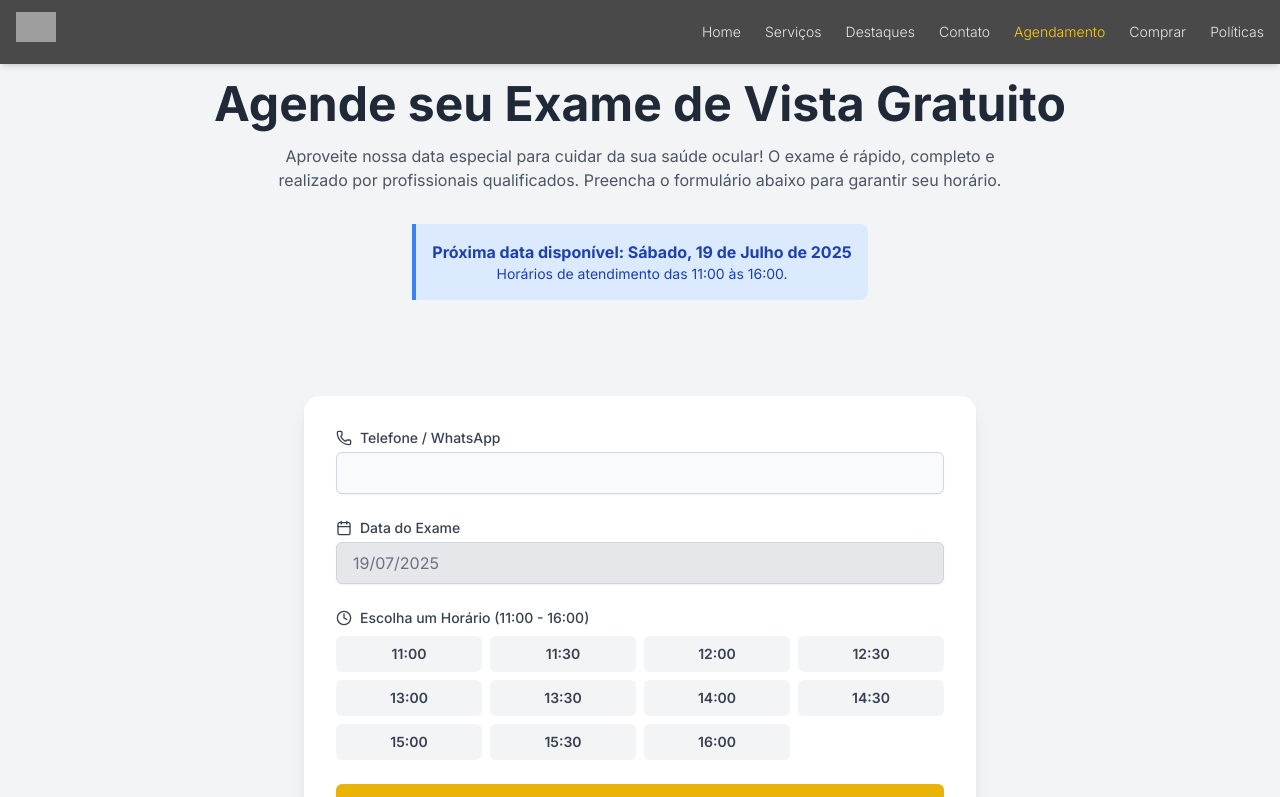
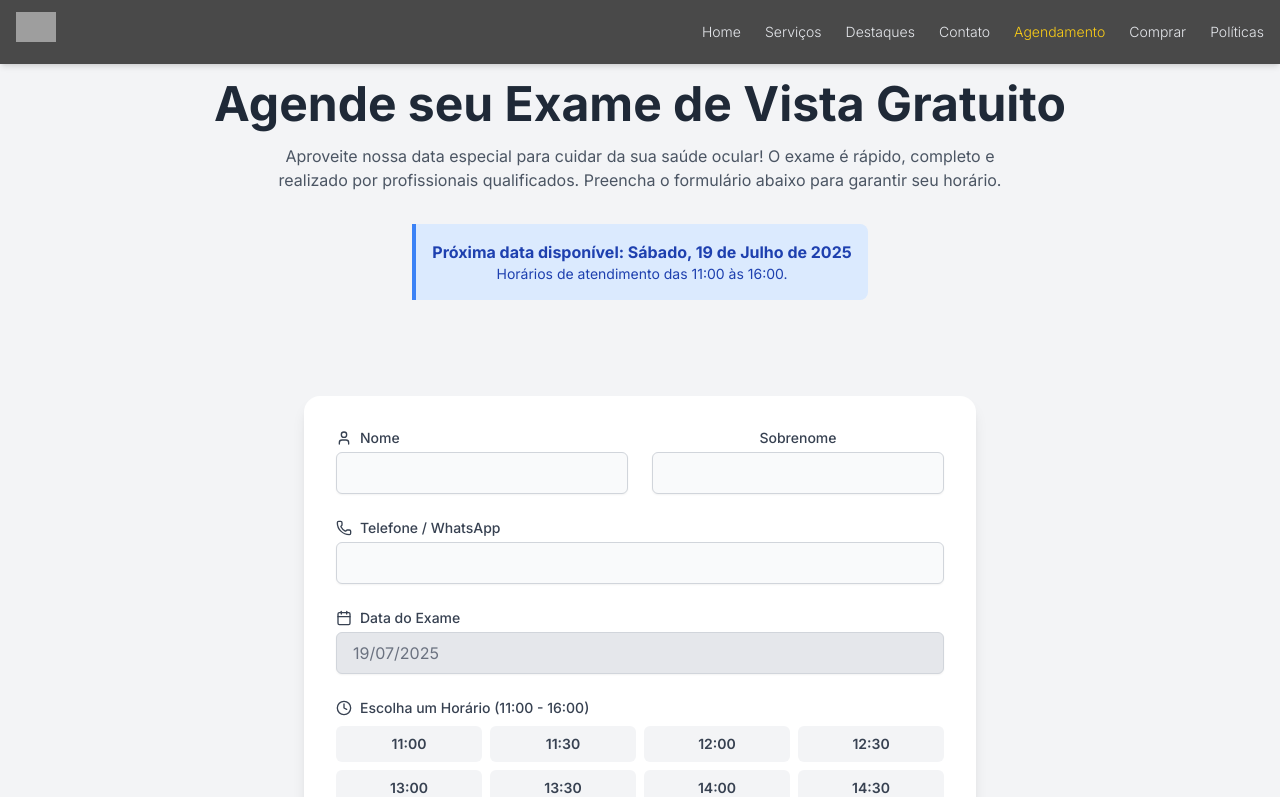
Before and after one commit to WilkerGw/Site-Vizz, a Next.js app: page /agendamento in a window 1280 px wide. Shown: the top 797 px of the page. Built offline with nearby package versions, Linux system fonts and the light colour scheme; grey boxes are pictures that could not be loaded.

Commit message:
correcao do agendamento

```diff
--- a/src/components/agendamento/AppointmentForm.tsx
+++ b/src/components/agendamento/AppointmentForm.tsx
@@ -3,7 +3,7 @@
 import { useState } from 'react';
 import { motion } from 'framer-motion';
 import { Calendar, Clock, User, Phone, Send } from 'lucide-react';
-import InputMask from 'react-input-mask'; // 1. Importe o componente da máscara
+import InputMask from 'react-input-mask';
 
 // Constantes da data do evento
 const EVENT_DATE_DISPLAY = "19/07/2025";
@@ -33,8 +33,6 @@ export function AppointmentForm() {
 
   const timeSlots = generateTimeSlots();
 
-  // A função handlePhoneChange não é mais necessária! A máscara cuida da formatação.
-
   const handleSubmit = async (e: React.FormEvent) => {
     e.preventDefault();
     setIsLoading(true);
@@ -54,8 +52,6 @@ export function AppointmentForm() {
       return;
     }
 
-    // 2. Removemos os caracteres da máscara antes de enviar para o backend.
-    // O backend deve receber apenas os números. Ex: "11987654321"
     const numericPhone = phone.replace(/\D/g, '');
 
     const appointmentDateTime = new Date(`${EVENT_DATE_ISO}T${selectedTime}:00`);
@@ -63,7 +59,7 @@ export function AppointmentForm() {
     const appointmentData = {
       firstName,
       lastName,
-      phone: numericPhone, // Enviando o telefone limpo
+      phone: numericPhone,
       dateTime: appointmentDateTime.toISOString(),
     };
 
@@ -100,12 +96,23 @@ export function AppointmentForm() {
       transition={{ duration: 0.7, ease: 'easeOut' }}
     >
       <form onSubmit={handleSubmit} className="space-y-6">
-        {/* ... outros campos do formulário ... */}
 
-        {/* --- CAMPO DE TELEFONE COM MÁSCARA --- */}
+        {/* --- CORREÇÃO: CAMPOS DE NOME E SOBRENOME RESTAURADOS --- */}
+        <div className="grid grid-cols-1 md:grid-cols-2 gap-6">
+          <div>
+            <label htmlFor="firstName" className="flex items-center gap-2 text-sm font-medium text-gray-700"><User size={16} />Nome</label>
+            <input type="text" id="firstName" value={firstName} onChange={(e) => setFirstName(e.target.value)} className="mt-1 block w-full px-4 py-2 bg-gray-50 border border-gray-300 rounded-md shadow-sm focus:outline-none focus:ring-yellow-500 focus:border-yellow-500" required />
+          </div>
+          <div>
+            <label htmlFor="lastName" className="block text-sm font-medium text-gray-700">Sobrenome</label>
+            <input type="text" id="lastName" value={lastName} onChange={(e) => setLastName(e.target.value)} className="mt-1 block w-full px-4 py-2 bg-gray-50 border border-gray-300 rounded-md shadow-sm focus:outline-none focus:ring-yellow-500 focus:border-yellow-500" required />
+          </div>
+        </div>
+        {/* ----------------------------------------------------------- */}
+
+        {/* Campo de Telefone com Máscara */}
         <div>
           <label htmlFor="phone" className="flex items-center gap-2 text-sm font-medium text-gray-700"><Phone size={16} />Telefone / WhatsApp</label>
-          {/* 3. Substituímos o <input> padrão pelo <InputMask> */}
           <InputMask
             mask="(99) 99999-9999"
             id="phone"
@@ -115,8 +122,6 @@ export function AppointmentForm() {
             required
           />
         </div>
-
-        {/* ... restante do formulário ... */}
 
         {/* Campo de Data Fixa */}
         <div>
```
